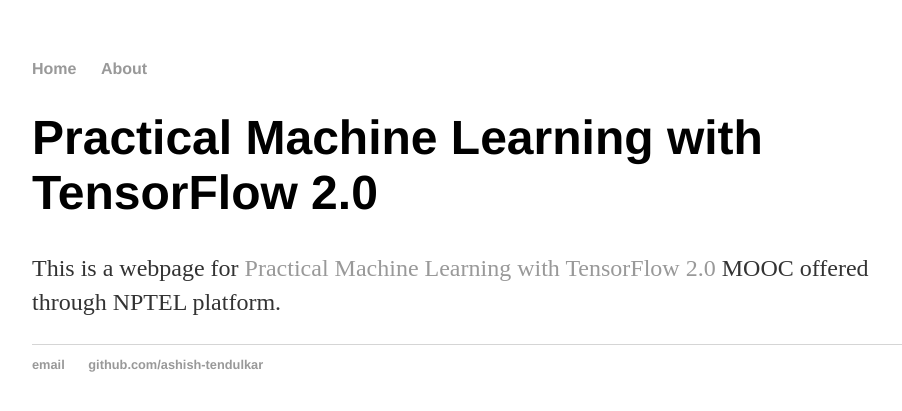
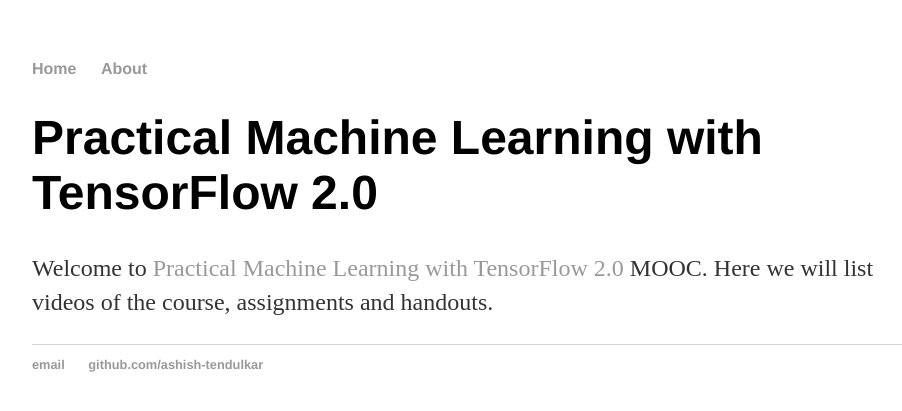
Before and after one commit to tfindiamooc/tfindiamooc.github.io, a Jekyll site: the page built from index.html, in a window 1280 px wide. Shown: the top 411 px of the page, without its empty margins (160-1062 px from the left). Built offline with Jekyll 4.4.1, drawn with Linux system fonts in a browser that asks for light colours.

Commit message:
Update index.html

```diff
--- a/index.html
+++ b/index.html
@@ -4,5 +4,8 @@ title: Practical Machine Learning with TensorFlow 2.0
 ---
 <div class="blurb">
 	<h1>Practical Machine Learning with TensorFlow 2.0</h1>
-	<p>This is a webpage for <a href='https://swayam.gov.in/nd1_noc19_cs81/'>Practical Machine Learning with TensorFlow 2.0</a> MOOC offered through NPTEL platform. </p>
+	<p>
+	Welcome to <a href='https://swayam.gov.in/nd1_noc19_cs81/'>Practical Machine Learning with TensorFlow 2.0</a> MOOC.
+	Here we will list videos of the course, assignments and handouts.
+	</p>
 </div><!-- /.blurb -->
```
